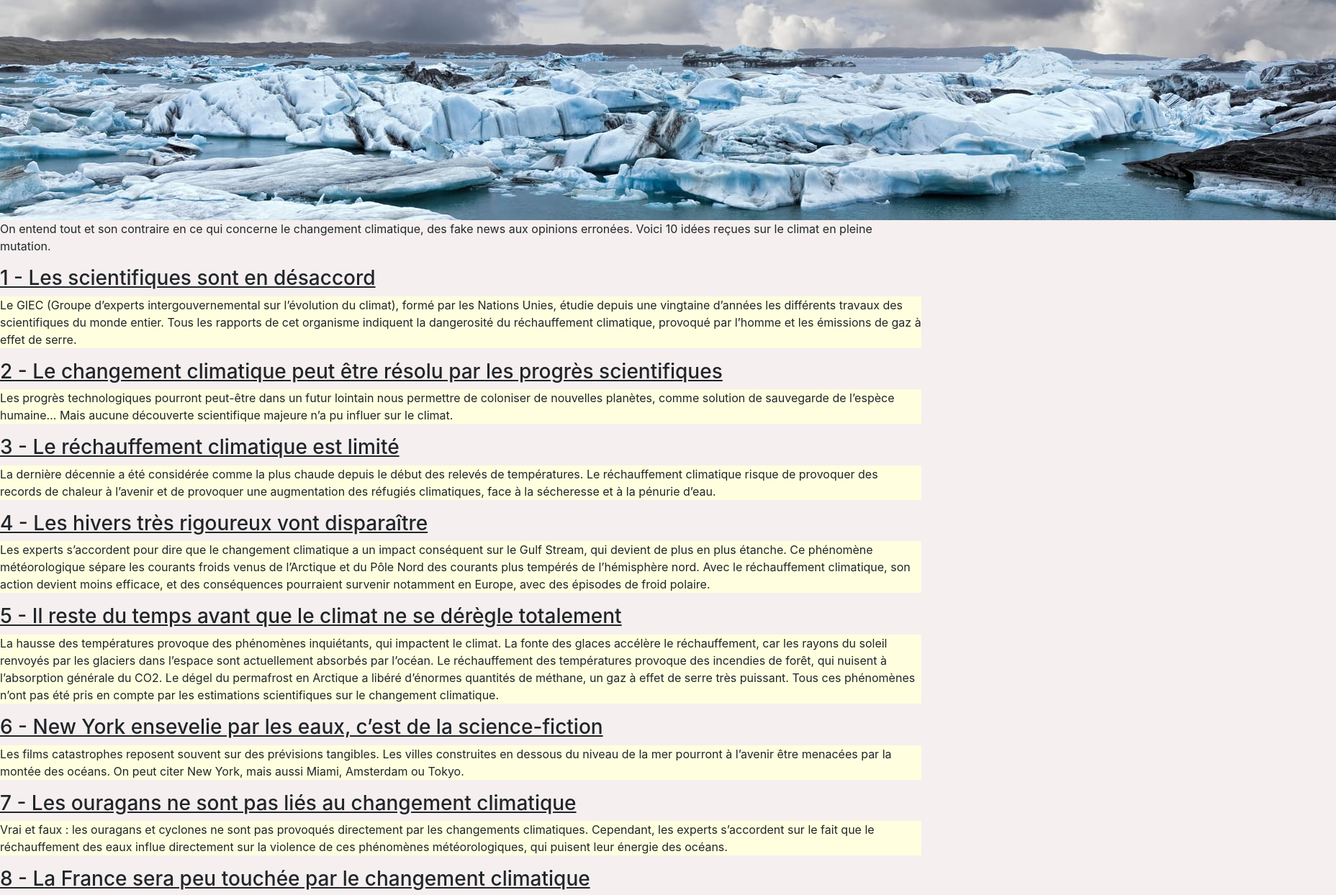
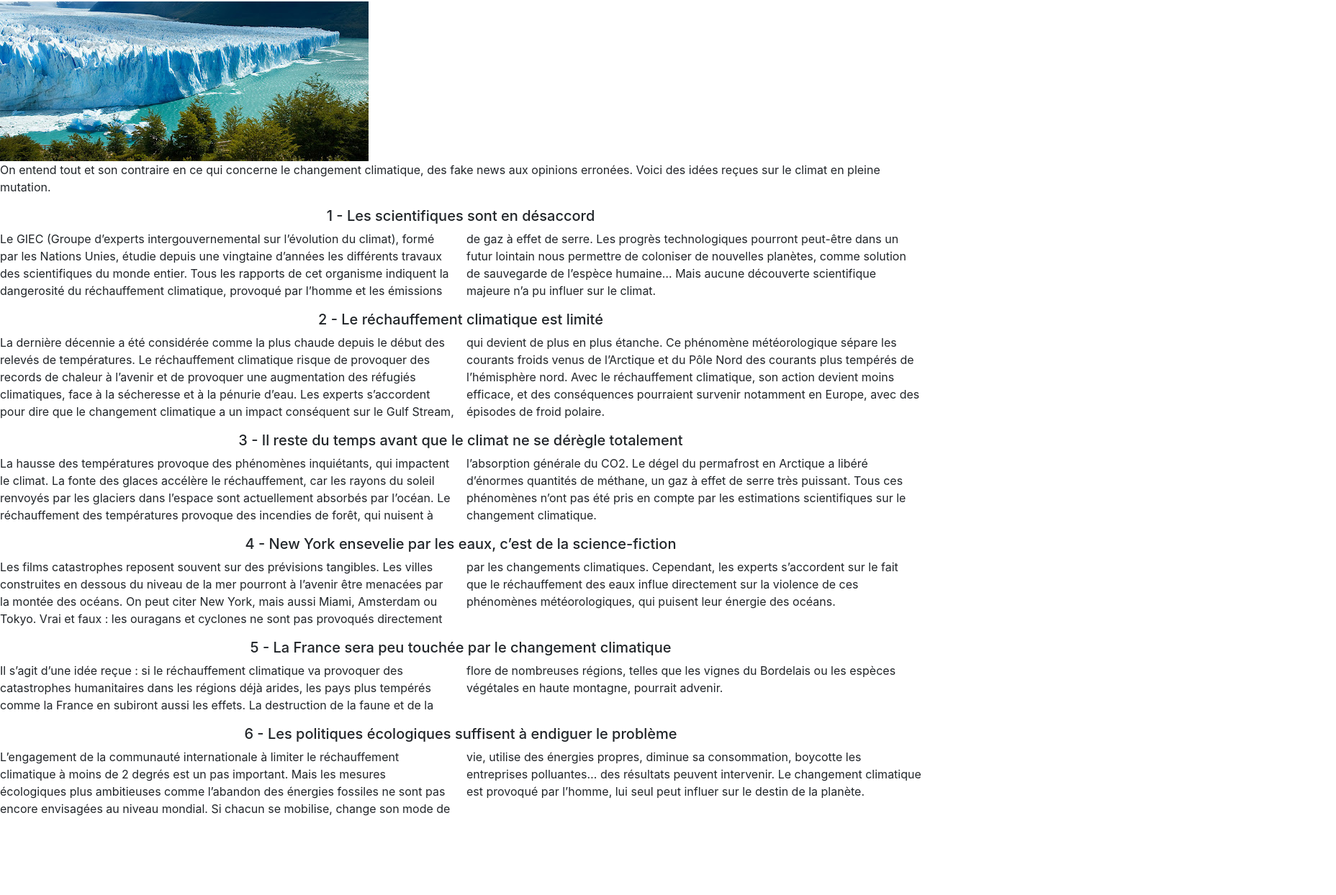
Before and after one commit to kevin1085/site-vitrine, a plain HTML site: page page2.html in a window 1280 px wide. Shown: the part 150-1394 px from the top of the page at 72% size, 1856 px wide, since content can reach past the window. After the commit the page ends 1302 px from the top, so only its background shows below. Drawn offline with nearby package versions, Linux system fonts and the light colour scheme.

Commit message:
nouvelle modification page 2

```diff
--- a/page2.html
+++ b/page2.html
@@ -8,41 +8,33 @@
     <link rel="stylesheet" href="style.css">
     <title>Les idées reçus sur le réchauffement climatique</title>
 </head>
-<body class="deuxième-page">
-    <h1 class="h1">LES IDEES RECUS SUR LE RECHAUFFEMENT CLIMATIQUE</h1>
-    <img src="glaciers.png" alt="glaciers">
+<body>
+    <div class="deuxième-pages">
+    <h1>LES IDEES RECUS SUR LE RECHAUFFEMENT CLIMATIQUE</h1>
+   <img src="glacier.png" alt="glacier">
+    </div>
+    <p>On entend tout et son contraire en ce qui concerne le changement climatique, des fake news aux opinions erronées. Voici des idées reçues sur le climat en pleine mutation.
 
-    <p>On entend tout et son contraire en ce qui concerne le changement climatique, des fake news aux opinions erronées. Voici 10 idées reçues sur le climat en pleine mutation.
+        <H5>1 - Les scientifiques sont en désaccord</H5>
+        <p class="texte">Le GIEC (Groupe d’experts intergouvernemental sur l’évolution du climat), formé par les Nations Unies, étudie depuis une vingtaine d’années les différents travaux des scientifiques du monde entier. Tous les rapports de cet organisme indiquent la dangerosité du réchauffement climatique, provoqué par l’homme et les émissions de gaz à effet de serre.
+        Les progrès technologiques pourront peut-être dans un futur lointain nous permettre de coloniser de nouvelles planètes, comme solution de sauvegarde de l’espèce humaine… Mais aucune découverte scientifique majeure n’a pu influer sur le climat.</p>
 
-        <H3>1 - Les scientifiques sont en désaccord</H3>
-        <p class="texte">Le GIEC (Groupe d’experts intergouvernemental sur l’évolution du climat), formé par les Nations Unies, étudie depuis une vingtaine d’années les différents travaux des scientifiques du monde entier. Tous les rapports de cet organisme indiquent la dangerosité du réchauffement climatique, provoqué par l’homme et les émissions de gaz à effet de serre.</p>
+        <h5>2 - Le réchauffement climatique est limité</h5>
+        <p class="texte">La dernière décennie a été considérée comme la plus chaude depuis le début des relevés de températures. Le réchauffement climatique risque de provoquer des records de chaleur à l’avenir et de provoquer une augmentation des réfugiés climatiques, face à la sécheresse et à la pénurie d’eau.
+        Les experts s’accordent pour dire que le changement climatique a un impact conséquent sur le Gulf Stream, qui devient de plus en plus étanche. Ce phénomène météorologique sépare les courants froids venus de l’Arctique et du Pôle Nord des courants plus tempérés de l’hémisphère nord. Avec le réchauffement climatique, son action devient moins efficace, et des conséquences pourraient survenir notamment en Europe, avec des épisodes de froid polaire.</p>
 
-        <H3>2 - Le changement climatique peut être résolu par les progrès scientifiques</H3>
-        <p class="texte">Les progrès technologiques pourront peut-être dans un futur lointain nous permettre de coloniser de nouvelles planètes, comme solution de sauvegarde de l’espèce humaine… Mais aucune découverte scientifique majeure n’a pu influer sur le climat.</p>
-
-        <h3>3 - Le réchauffement climatique est limité</h3>
-        <p class="texte">La dernière décennie a été considérée comme la plus chaude depuis le début des relevés de températures. Le réchauffement climatique risque de provoquer des records de chaleur à l’avenir et de provoquer une augmentation des réfugiés climatiques, face à la sécheresse et à la pénurie d’eau.</p>
-
-        <h3>4 - Les hivers très rigoureux vont disparaître</h3>
-        <p class="texte">Les experts s’accordent pour dire que le changement climatique a un impact conséquent sur le Gulf Stream, qui devient de plus en plus étanche. Ce phénomène météorologique sépare les courants froids venus de l’Arctique et du Pôle Nord des courants plus tempérés de l’hémisphère nord. Avec le réchauffement climatique, son action devient moins efficace, et des conséquences pourraient survenir notamment en Europe, avec des épisodes de froid polaire.</p>
-
-        <h3>5 - Il reste du temps avant que le climat ne se dérègle totalement</h3>
+        <h5>3 - Il reste du temps avant que le climat ne se dérègle totalement</h5>
         <p class="texte">La hausse des températures provoque des phénomènes inquiétants, qui impactent le climat. La fonte des glaces accélère le réchauffement, car les rayons du soleil renvoyés par les glaciers dans l’espace sont actuellement absorbés par l’océan. Le réchauffement des températures provoque des incendies de forêt, qui nuisent à l’absorption générale du CO2. Le dégel du permafrost en Arctique a libéré d’énormes quantités de méthane, un gaz à effet de serre très puissant. Tous ces phénomènes n’ont pas été pris en compte par les estimations scientifiques sur le changement climatique.</p>
 
-        <h3>6 - New York ensevelie par les eaux, c’est de la science-fiction</h3>
-        <p class="texte">Les films catastrophes reposent souvent sur des prévisions tangibles. Les villes construites en dessous du niveau de la mer pourront à l’avenir être menacées par la montée des océans. On peut citer New York, mais aussi Miami, Amsterdam ou Tokyo.</p>
+        <h5>4 - New York ensevelie par les eaux, c’est de la science-fiction</h5>
+        <p class="texte">Les films catastrophes reposent souvent sur des prévisions tangibles. Les villes construites en dessous du niveau de la mer pourront à l’avenir être menacées par la montée des océans. On peut citer New York, mais aussi Miami, Amsterdam ou Tokyo.
+        Vrai et faux : les ouragans et cyclones ne sont pas provoqués directement par les changements climatiques. Cependant, les experts s’accordent sur le fait que le réchauffement des eaux influe directement sur la violence de ces phénomènes météorologiques, qui puisent leur énergie des océans.</p>
 
-        <h3>7 - Les ouragans ne sont pas liés au changement climatique</h3>
-        <p class="texte">Vrai et faux : les ouragans et cyclones ne sont pas provoqués directement par les changements climatiques. Cependant, les experts s’accordent sur le fait que le réchauffement des eaux influe directement sur la violence de ces phénomènes météorologiques, qui puisent leur énergie des océans.</p>
-
-        <h3>8 - La France sera peu touchée par le changement climatique</h3>
+        <h5>5 - La France sera peu touchée par le changement climatique</h5>
         <p class="texte">Il s’agit d’une idée reçue : si le réchauffement climatique va provoquer des catastrophes humanitaires dans les régions déjà arides, les pays plus tempérés comme la France en subiront aussi les effets. La destruction de la faune et de la flore de nombreuses régions, telles que les vignes du Bordelais ou les espèces végétales en haute montagne, pourrait advenir.</p>
 
-        <h3>9 - Les politiques écologiques suffisent à endiguer le problème</h3>
-        <p class="texte">L’engagement de la communauté internationale à limiter le réchauffement climatique à moins de 2 degrés est un pas important. Mais les mesures écologiques plus ambitieuses comme l’abandon des énergies fossiles ne sont pas encore envisagées au niveau mondial.</p>
-
-
-        <h3>10 - Les actions individuelles n’ont pas d’impact face aux bouleversements écologiques</h3>
-        <p class="texte">Si chacun se mobilise, change son mode de vie, utilise des énergies propres, diminue sa consommation, boycotte les entreprises polluantes… des résultats peuvent intervenir. Le changement climatique est provoqué par l’homme, lui seul peut influer sur le destin de la planète.</p>
+        <h5>6 - Les politiques écologiques suffisent à endiguer le problème</h5>
+        <p class="texte">L’engagement de la communauté internationale à limiter le réchauffement climatique à moins de 2 degrés est un pas important. Mais les mesures écologiques plus ambitieuses comme l’abandon des énergies fossiles ne sont pas encore envisagées au niveau mondial.
+        Si chacun se mobilise, change son mode de vie, utilise des énergies propres, diminue sa consommation, boycotte les entreprises polluantes… des résultats peuvent intervenir. Le changement climatique est provoqué par l’homme, lui seul peut influer sur le destin de la planète.</p>
     </body>
 </html>
--- a/style.css
+++ b/style.css
@@ -1,13 +1,9 @@
 .première-page{
     background:rgb(193, 236, 231);
-    width: 100%;
-    max-width: 1200px;
-    font-weight: 500;
-    min-height: 600px;
 
 }
-.deuxième-page{
-    background-color: rgb(245, 239, 239);
+.deuxième-pages{
+    width: 600px;
 }
 
 h2{
@@ -23,19 +19,13 @@ h2{
     border: black 1px solid;
     padding: 15px;
 }
-h3{
-    text-decoration: underline;
+h5{
+    text-align: center;
 }
 
 .texte{
-    background-color: lightyellow;
+    columns: 2;
 }
 .h1{
     text-align: center;
 }
-
-@media and (max-width: 700px) and (orientation: portrait){
-
-}
-
-}
```
Also changed, not shown: index.html (+2 -4 lines), glacier.png (added), glaciers.png (deleted).
